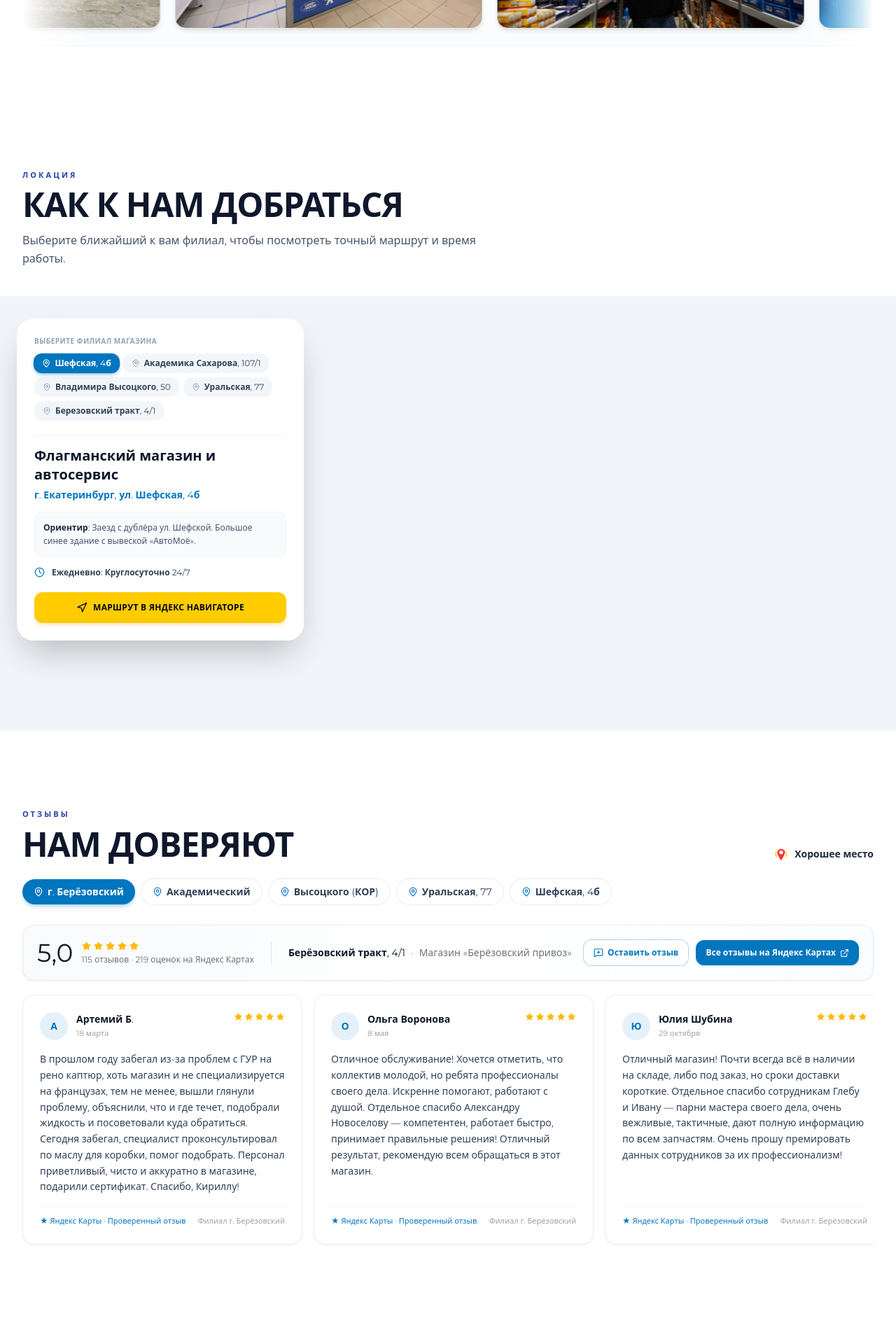
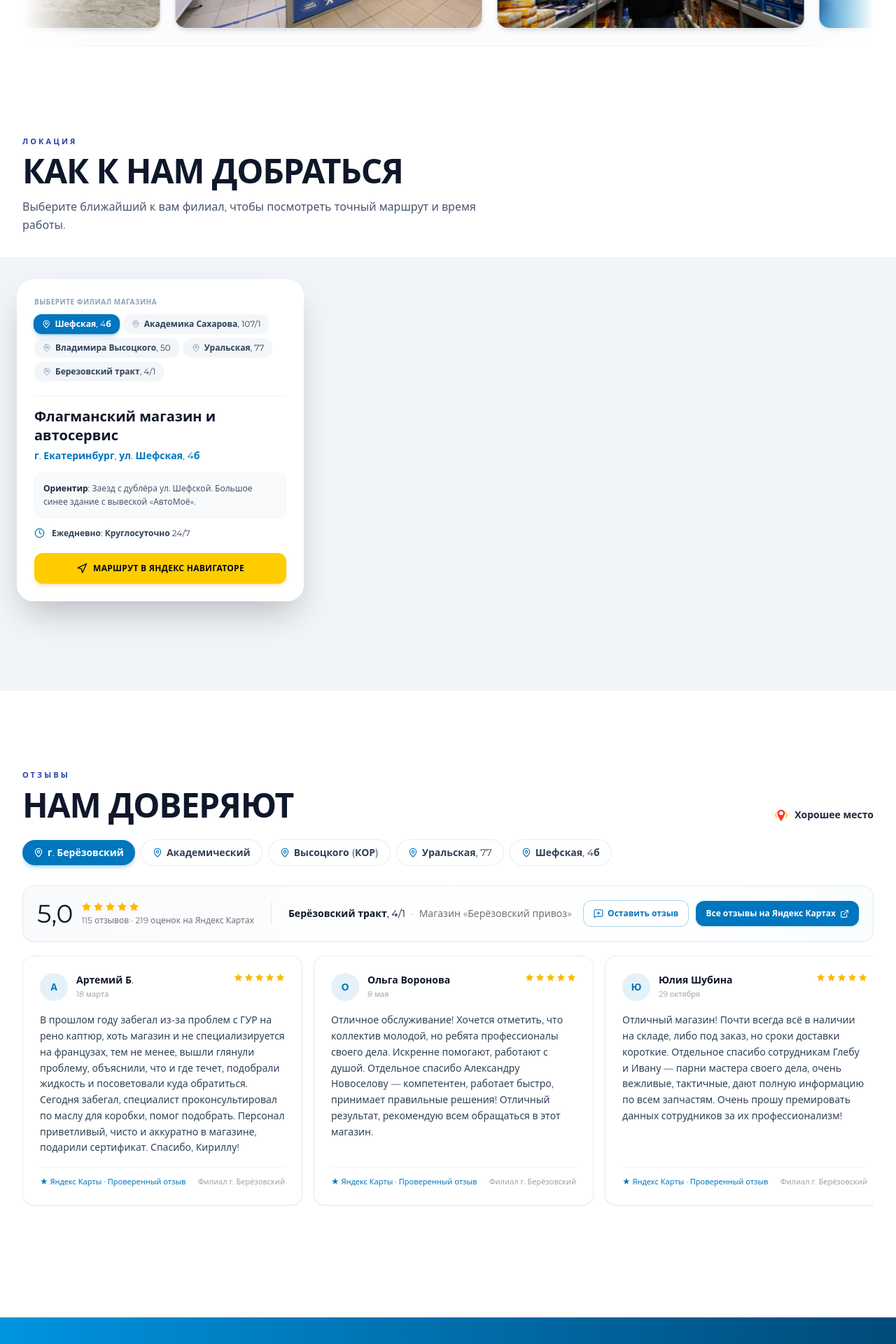
Before and after one commit to tp-ai-focus/avtomoe, a Next.js app: page /catalog in a window 1280 px wide. Shown: the part 2560-4480 px from the top of the page at 70% size. Built offline with nearby package versions, Linux system fonts and the light colour scheme; no server answers; the database is empty.

Commit message:
Reduce mobile spacing for map and reviews

```diff
--- a/package.json
+++ b/package.json
@@ -29,6 +29,7 @@
     "drizzle-kit": "0.31.10",
     "eslint": "9.39.4",
     "eslint-config-next": "16.2.6",
+    "gh-pages": "^6.3.0",
     "postcss": "8.5.8",
     "tailwindcss": "4.1.17",
     "typescript": "5.9.3"
--- a/src/app/catalog/page.tsx
+++ b/src/app/catalog/page.tsx
@@ -226,7 +226,7 @@ export default async function CatalogPage() {
       <ShopMapSection />
 
       {/* ---------------------------- НАМ ДОВЕРЯЮТ (ОТЗЫВЫ ПО МАГАЗИНАМ) ---------------------------- */}
-      <section id="reviews" className="wrap scroll-mt-24 pt-20 pb-20 md:pt-28 md:pb-28">
+      <section id="reviews" className="wrap scroll-mt-24 pt-16 pb-6 md:pt-28 md:pb-16">
         <Reveal>
           <div className="flex flex-col md:flex-row md:items-end justify-between gap-4">
             <div>
--- a/src/app/page.tsx
+++ b/src/app/page.tsx
@@ -379,7 +379,7 @@ export default async function HomePage() {
               <Reveal delay={0.3}>
                 <Link
                   href="/installment"
-                  className="inline-flex items-center gap-2 rounded-lg bg-white px-8 py-3 text-sm font-bold uppercase tracking-widest text-slate-900 shadow-sm transition-all active:scale-95"
+                  className="inline-flex items-center gap-2 rounded-lg bg-amber-400 px-8 py-3 text-sm font-bold uppercase tracking-widest text-slate-900 shadow-md shadow-amber-500/20 transition-all active:scale-95"
                 >
                   Подробнее
                 </Link>
@@ -567,7 +567,7 @@ export default async function HomePage() {
           <div className="relative overflow-hidden rounded-xl md:rounded-3xl bg-brand-gradient p-6 md:p-14">
             <div className="absolute -left-32 -bottom-32 h-80 w-80 rounded-full bg-accent-400/25 blur-[120px]" />
             <p className="pointer-events-none absolute -right-4 -top-10 select-none font-display text-[160px] font-extrabold leading-none text-outline-light opacity-40 md:text-[240px]">
-              15%
+              <span className="hidden md:inline">-</span>15%
             </p>
             <p className="text-[11px] font-bold uppercase tracking-[0.28em] text-white">Акция</p>
             <h2 className="relative mt-5 max-w-lg font-display text-3xl font-extrabold uppercase leading-tight text-white md:text-4xl">
--- a/src/components/ShopMapSection.tsx
+++ b/src/components/ShopMapSection.tsx
@@ -99,8 +99,8 @@ export function ShopMapSection() {
     shopLocations.find((loc) => loc.id === activeId) || shopLocations[0];
 
   return (
-    <section className="pt-20 md:pt-28">
-      <div className="wrap mb-10">
+    <section className="pt-8 md:pt-16">
+      <div className="wrap mb-4 md:mb-8">
         <Reveal>
           <div className="flex flex-col items-start gap-2.5">
             <p className="section-subtitle">Локация</p>
```
Also changed, not shown: 294 other files (tests, documents, lock files or other folders).
